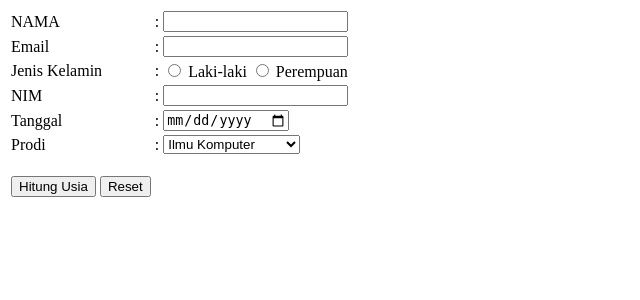
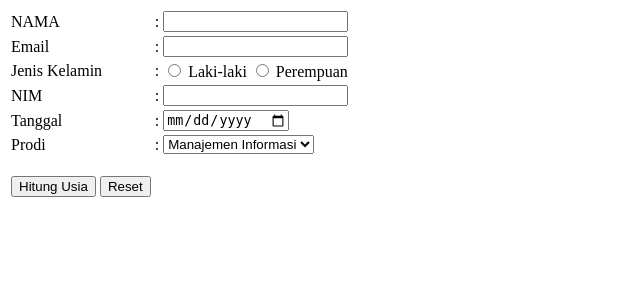
Before and after one commit to Irvan113/pratikum2, a PHP site: page /tugas1_5.php in a window 1280 px wide. Shown: the top 300 px of the page, without its empty margins (0-640 px from the left). Run offline with PHP 8.4, Linux system fonts and the light colour scheme.

Commit message:
commit pratikum 2

```diff
--- a/tugas1_5.php
+++ b/tugas1_5.php
@@ -47,7 +47,7 @@
                 <option value="Sistem Informasi">Sistem Informasi</option>
                 <option value="Informatika">Informatika</option>
                 <option value="Teknologi Informasi">Teknologi Informasi</option>
-                <option value="Ilmu Komputer" selected>Ilmu Komputer</option>
+                <option value="Ilmu Komputer" selected>Manajemen Informasi</option>
                 </select>
                 </td>
             </tr>
```
